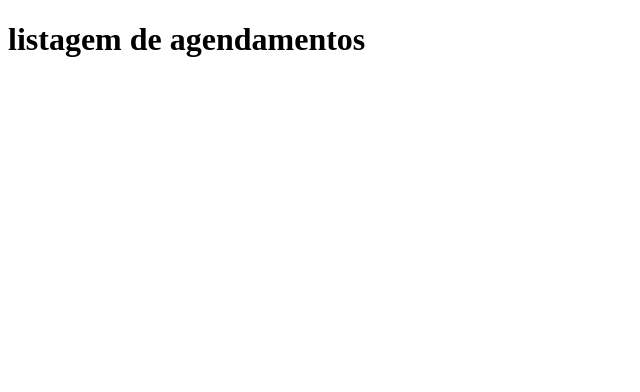
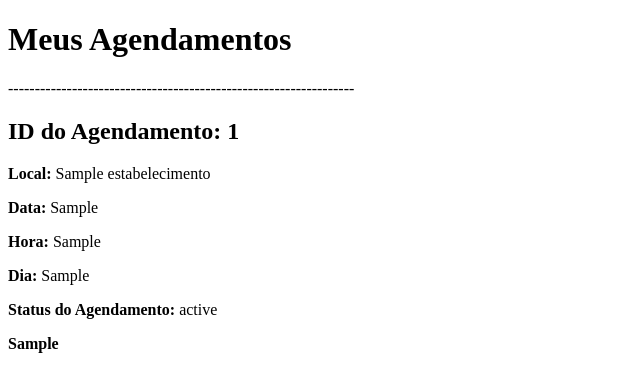
Before and after one commit to itsmevicot/projeto_lais_huol, a Django app: template templates/autenticado/listagem.html in a window 1280 px wide. Shown: the top 392 px of the page, without its empty margins (0-640 px from the left). Run offline with Django 4.2, Linux system fonts and the light colour scheme; the template is opened without the code that fills it: most values are stand-ins (such as "Sample title", 1, 10 or a date in 2020).

Commit message:
update: listagem de agendamentos agora mostra o que foi requisitado no edital

```diff
--- a/templates/autenticado/listagem.html
+++ b/templates/autenticado/listagem.html
@@ -1,11 +1,23 @@
 <!DOCTYPE html>
-<html lang="en">
+<html lang="pt">
 <head>
     <meta charset="UTF-8">
     <title>Listagem de Agendamentos</title>
 </head>
+<h1>Meus Agendamentos</h1>
 <body>
 
-<h1> listagem de agendamentos</h1>
+{% for agendamento in agendamentos%}
+-----------------------------------------------------------------
+<h2>ID do Agendamento: {{agendamento.id}}</h2>
+
+<p><b>Local:</b> {{agendamento.agendamento.estabelecimento}} </p>
+<p><b>Data:</b> {{agendamento.agendamento.data_agendamento}} </p>
+<p><b>Hora:</b> {{agendamento.hora_agendamento}}</p>
+<p><b>Dia:</b> {{agendamento.dia_semana}} </p>
+<p><b>Status do Agendamento:</b> {{agendamento.status_agendamento}}</p>
+<p> <b> {{agendamento.datahora_consulta}}</b> </p>
+
+{%endfor%}
 </body>
 </html>
```
